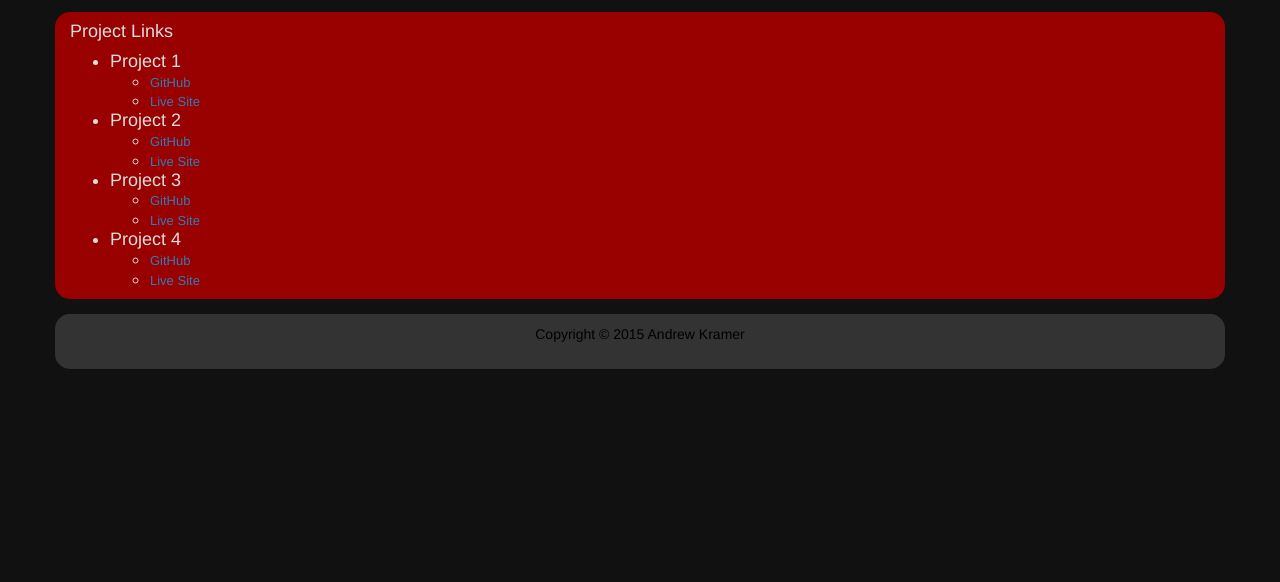
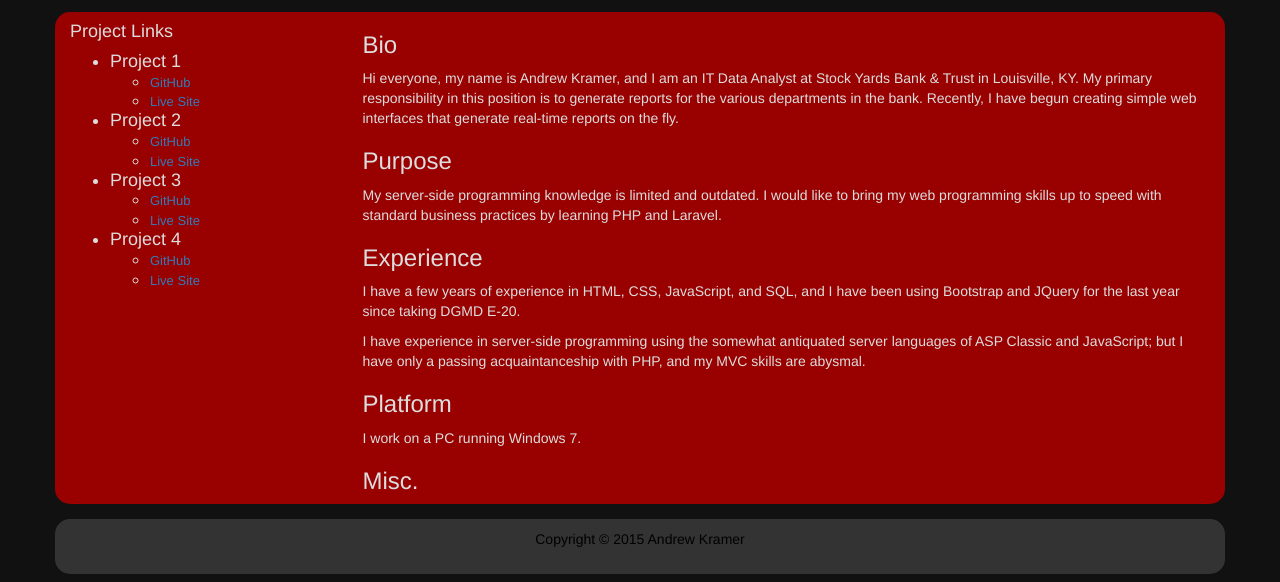
Before and after one commit to andrewkramer/p1, a plain HTML site: page index.html in a window 1280 px wide. Shown: the part 218-800 px from the top of the page. Drawn offline with nearby package versions, Linux system fonts and the light colour scheme.

Commit message:
Added main content

```diff
--- a/index.html
+++ b/index.html
@@ -51,7 +51,17 @@
 					</ul>
 				</aside>
 				<main class="col-md-9">
-
+					<h3>Bio</h3>
+					<p>Hi everyone, my name is Andrew Kramer, and I am an IT Data Analyst at Stock Yards Bank & Trust in Louisville, KY. My primary responsibility in this position is to generate reports for the various departments in the bank. Recently, I have begun creating simple web interfaces that generate real-time reports on the fly.</p>
+					<h3>Purpose</h3>
+					<p>My server-side programming knowledge is limited and outdated. I would like to bring my web programming skills up to speed with standard business practices by learning PHP and Laravel.</p>
+					<h3>Experience</h3>
+					<p>I have a few years of experience in HTML, CSS, JavaScript, and SQL, and I have been using Bootstrap and JQuery for the last year since taking DGMD E-20.</p>
+					<p>I have experience in server-side programming using the somewhat antiquated server languages of ASP Classic and JavaScript; but I have only a passing acquaintanceship with PHP, and my MVC skills are abysmal.</p>
+					<h3>Platform</h3>
+					<p>I work on a PC running Windows 7.</p>
+					<h3>Misc.</h3>
+					<p></p>
 				</main>
 			</div>
 			<footer class="row">
```
